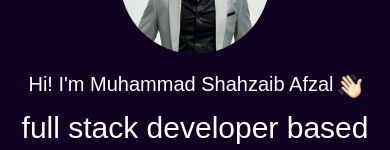
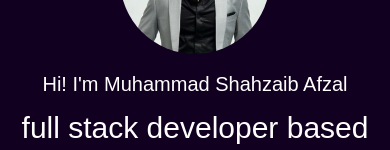
Before and after one commit to MuhammadShahzaibAfzal/MyPortfolio, a Next.js app: page / in a window 390 px wide. Shown: the part 273-423 px from the top of the page. Built offline with nearby package versions, Linux system fonts and the light colour scheme; a web font is replaced by a local one.

Commit message:
fix header

```diff
--- a/src/components/home/header.tsx
+++ b/src/components/home/header.tsx
@@ -12,9 +12,9 @@ const Header = () => {
           width={150}
           height={150}
         />
-        <h3 className="flex mt-4 items-end justify-center gap-1  text-xl md:text-2xl mb-3 font-ovo">
+        <h3 className="flex mt-4 items-end text-center gap-1  text-xl md:text-2xl mb-3 font-ovo">
           Hi! I&apos;m Muhammad Shahzaib Afzal{" "}
-          <Image src={assets.hand_icon} alt="Hand Icon" className="w-6" />
+          <Image src={assets.hand_icon} alt="Hand Icon" className="w-6 hidden md:block" />
         </h3>
         <h1 className="text-3xl sm:text-6xl lg:text-[66px] font-ovo text-center">
           full stack developer based in Pakistan
```
